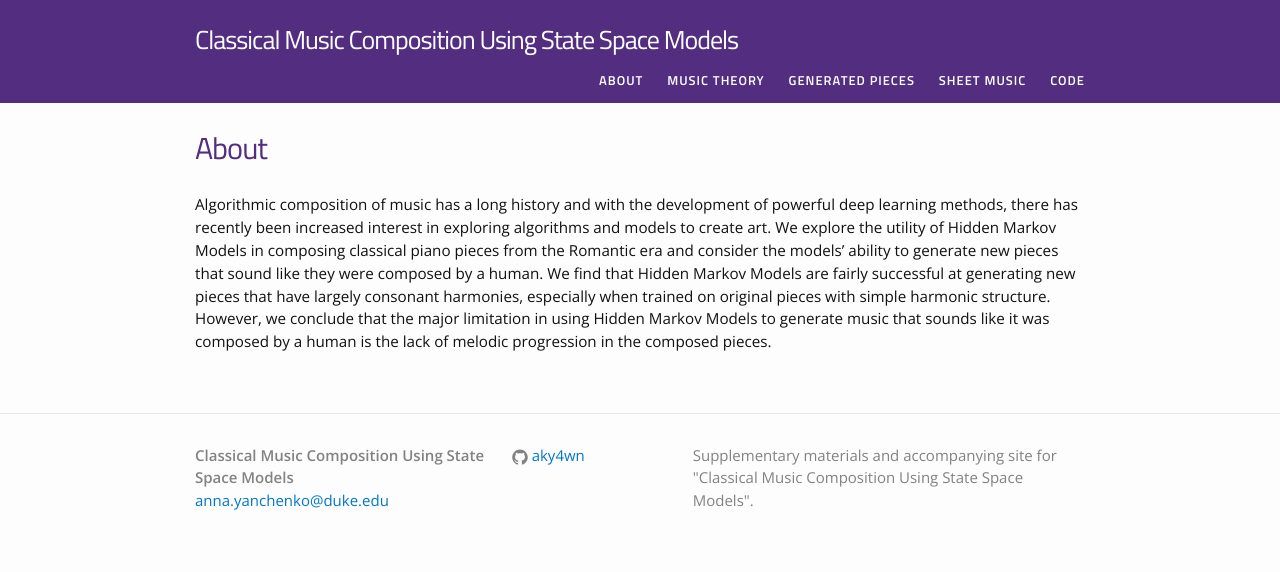
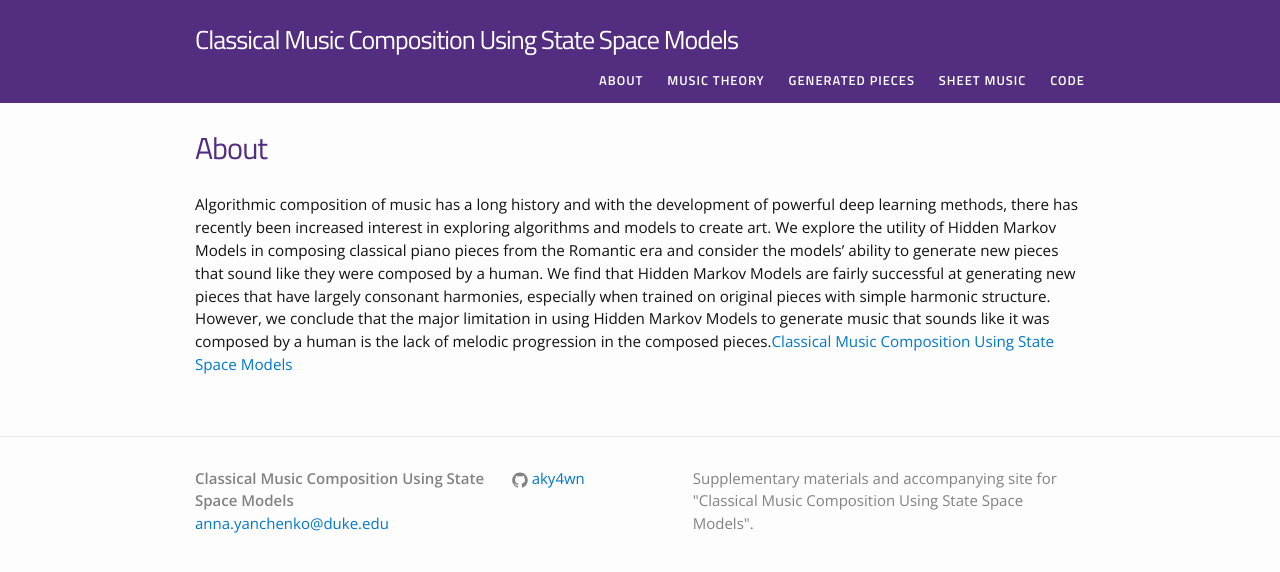
Before and after one commit to aky4wn/Classical-Music-Composition-Using-State-Space-Models, a Jekyll site: the page built from about.md, in a window 1280 px wide. Shown: the top 572 px of the page. Built offline with Jekyll 4.4.1, drawn with Linux system fonts in a browser that asks for light colours.

Commit message:
Update about.md

```diff
--- a/about.md
+++ b/about.md
@@ -4,4 +4,4 @@ title: About
 permalink: /about/
 ---
 
-Algorithmic composition of music has a long history and with the development of powerful deep learning methods, there has recently been increased interest in exploring algorithms and models to create art.  We explore the utility of Hidden Markov Models in composing classical piano pieces from the Romantic era and consider the models' ability  to generate new pieces that sound like they were composed by a human.  We find that Hidden Markov Models are fairly successful at generating new pieces that have largely consonant harmonies, especially when trained on original pieces with simple harmonic structure.  However, we conclude that the major limitation in using Hidden Markov Models to generate music that sounds like it was composed by a human is the lack of melodic progression in the composed pieces.
+Algorithmic composition of music has a long history and with the development of powerful deep learning methods, there has recently been increased interest in exploring algorithms and models to create art.  We explore the utility of Hidden Markov Models in composing classical piano pieces from the Romantic era and consider the models' ability  to generate new pieces that sound like they were composed by a human.  We find that Hidden Markov Models are fairly successful at generating new pieces that have largely consonant harmonies, especially when trained on original pieces with simple harmonic structure.  However, we conclude that the major limitation in using Hidden Markov Models to generate music that sounds like it was composed by a human is the lack of melodic progression in the composed pieces.[Classical Music Composition Using State Space Models](https://arxiv.org/abs/1708.03822)
```
